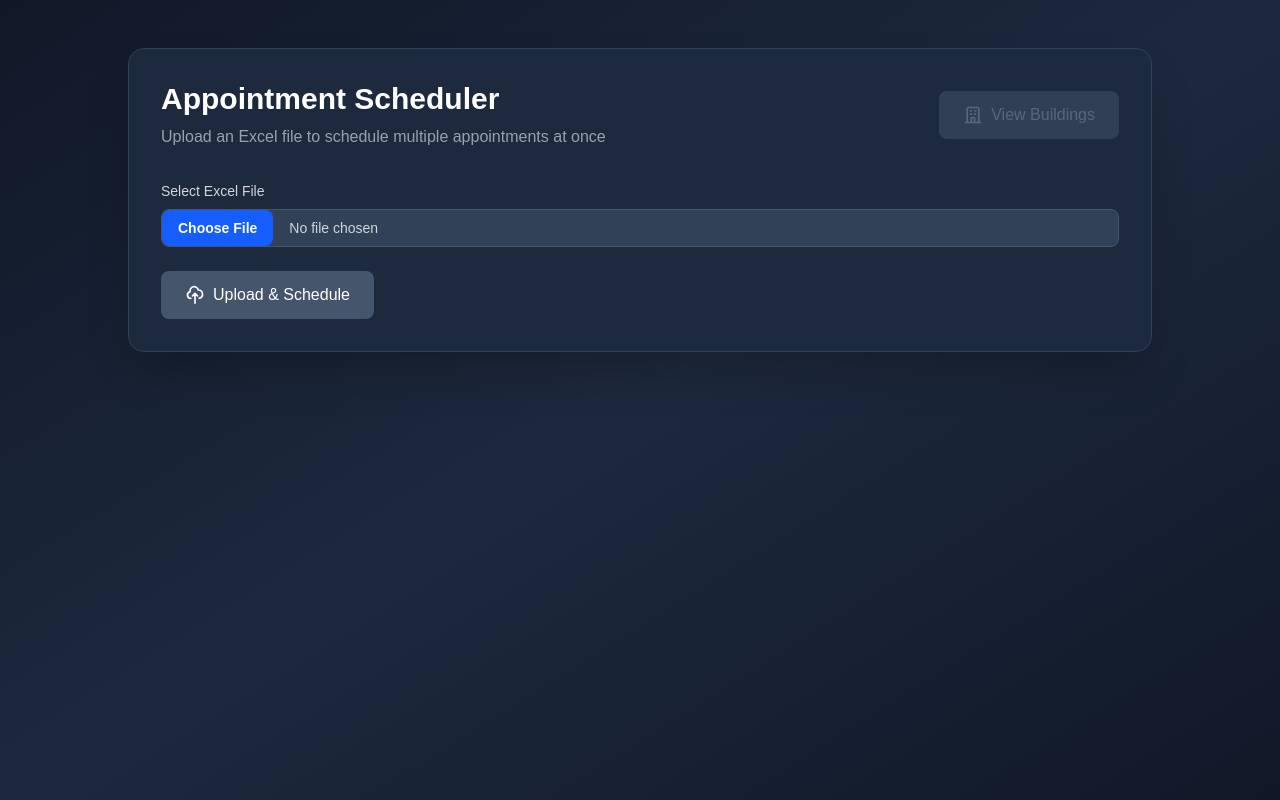
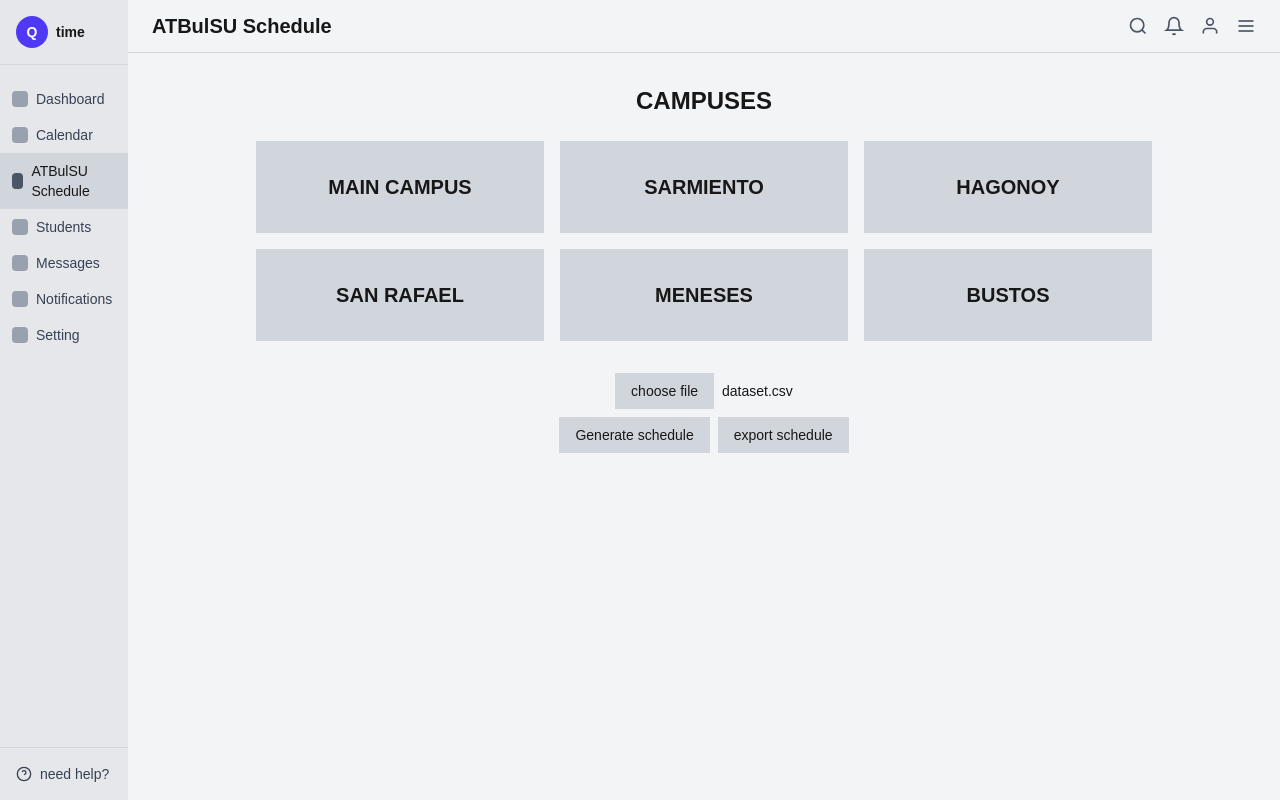
Before and after one commit to watashiii5/cla-thesis-group, a Next.js app: page / in a window 1280 px wide. Built offline with nearby package versions, Linux system fonts and the light colour scheme.

Commit message:
VibeCOde Commit CLaudeAI from nicko UI

```diff
--- a/src/app/page.tsx
+++ b/src/app/page.tsx
@@ -1,255 +1,330 @@
-'use client';
+import React, { useState } from 'react';
 
-import { useState, useRef } from 'react';
+type Campus = { id: string; name: string };
+type Building = { id: string; name: string };
+type Room = { id: string; capacity: string };
+type Applicant = { appNo: string; course: string; major: string; time: string };
 
-export default function Page() {
-  const [file, setFile] = useState<File | null>(null);
-  const [result, setResult] = useState<any[]>([]);
-  const [loading, setLoading] = useState(false);
-  const [message, setMessage] = useState<{ type: 'success' | 'error' | 'info'; text: string } | null>(null);
-  const fileInputRef = useRef<HTMLInputElement>(null);
+const ATBulSUSchedule = () => {
+  const [currentView, setCurrentView] = useState<'campuses' | 'buildings' | 'rooms' | 'applicants'>('campuses');
+  const [selectedCampus, setSelectedCampus] = useState<Campus | null>(null);
+  const [selectedBuilding, setSelectedBuilding] = useState<Building | null>(null);
+  const [selectedRoom, setSelectedRoom] = useState<Room | null>(null);
 
-  const handleFile = (e: React.ChangeEvent<HTMLInputElement>) => {
-    const selectedFile = e.target.files?.[0] || null;
+  const campuses: Campus[] = [
+    { id: 'main', name: 'MAIN CAMPUS' },
+    { id: 'sarmiento', name: 'SARMIENTO' },
+    { id: 'hagonoy', name: 'HAGONOY' },
+    { id: 'sanrafael', name: 'SAN RAFAEL' },
+    { id: 'meneses', name: 'MENESES' },
+    { id: 'bustos', name: 'BUSTOS' }
+  ];
 
-    if (selectedFile) {
-      // Validate file type
-      const validTypes = ['application/vnd.openxmlformats-officedocument.spreadsheetml.sheet', 'application/vnd.ms-excel'];
-      if (!validTypes.includes(selectedFile.type) && !selectedFile.name.match(/\.(xlsx|xls)$/i)) {
-        setMessage({ type: 'error', text: 'Please select a valid Excel file (.xlsx or .xls)' });
-        return;
-      }
-
-      // Validate file size (max 10MB)
-      if (selectedFile.size > 10 * 1024 * 1024) {
-        setMessage({ type: 'error', text: 'File size must be less than 10MB' });
-        return;
-      }
-    }
-
-    setFile(selectedFile);
-    setMessage(null);
-    setResult([]);
+  const buildings: Record<string, Building[]> = {
+    main: [
+      { id: 'fed', name: 'FED HALL' },
+      { id: 'alvarado', name: 'ALVARADO HALL' },
+      { id: 'roxas', name: 'roxas hall' },
+      { id: 'pimentel', name: 'pimentel' }
+    ]
   };
 
-  const upload = async () => {
-    if (!file) {
-      setMessage({ type: 'error', text: 'Please select an Excel file first' });
-      return;
-    }
+  const rooms: Record<string, Room[]> = {
+    fed: [
+      { id: '101', capacity: '30/30' },
+      { id: '102', capacity: '30/30' },
+      { id: '103', capacity: '30/30' },
+      { id: '104', capacity: '30/30' },
+      { id: '105', capacity: '30/30' },
+      { id: '201', capacity: '30/30' },
+      { id: '202', capacity: '30/30' },
+      { id: '203', capacity: '30/30' },
+      { id: '204', capacity: '30/30' },
+      { id: '205', capacity: '30/30' },
+      { id: '301', capacity: '30/30' },
+      { id: '302', capacity: '30/30' },
+      { id: '303', capacity: '30/30' },
+      { id: '304', capacity: '30/30' },
+      { id: '305', capacity: '30/30' }
+    ]
+  };
 
-    setLoading(true);
-    setMessage(null);
+  const applicants: Applicant[] = [
+    { appNo: '2024-0001', course: 'BS MATH', major: 'Comscie', time: '8:00 -12:00' },
+    { appNo: '2024-0001', course: 'BS MATH', major: 'Comscie', time: '8:00 -12:00' },
+    { appNo: '2024-0001', course: 'BS MATH', major: 'Comscie', time: '8:00 -12:00' },
+    { appNo: '2024-0001', course: 'BS MATH', major: 'Comscie', time: '8:00 -12:00' },
+    { appNo: '2024-0001', course: 'BS MATH', major: 'Comscie', time: '8:00 -12:00' },
+    { appNo: '2024-0001', course: 'BS MATH', major: 'Comscie', time: '8:00 -12:00' },
+    { appNo: '2024-0001', course: 'BS MATH', major: '', time: '' },
+    { appNo: '2024-0001', course: 'BS MATH', major: '', time: '' },
+    { appNo: '2024-0001', course: 'BS MATH', major: '', time: '' },
+    { appNo: '2024-0001', course: 'BS MATH', major: '', time: '' },
+    { appNo: '2024-0001', course: 'BS MATH', major: '', time: '' },
+    { appNo: '2024-0001', course: 'BS MATH', major: '', time: '' },
+    { appNo: '2024-0001', course: 'BS MATH', major: '', time: '' },
+    { appNo: '2024-0001', course: 'BS MATH', major: '', time: '' },
+    { appNo: '2024-0001', course: 'BS MATH', major: '', time: '' },
+  ];
 
-    const fd = new FormData();
-    fd.append('file', file);
+  const handleCampusSelect = (campus: Campus) => {
+    setSelectedCampus(campus);
+    setCurrentView('buildings');
+  };
 
-    try {
-      const res = await fetch('http://127.0.0.1:8080/upload-excel/', {
-        method: 'POST',
-        body: fd,
-      });
+  const handleBuildingSelect = (building: Building) => {
+    setSelectedBuilding(building);
+    setCurrentView('rooms');
+  };
 
-      if (!res.ok) {
-        const text = await res.text();
-        throw new Error(`Server returned ${res.status}: ${text}`);
-      }
+  const handleRoomSelect = (room: Room) => {
+    setSelectedRoom(room);
+    setCurrentView('applicants');
+  };
 
-      const json = await res.json();
-
-      if (json.status !== 'success') {
-        setMessage({ type: 'error', text: json.message || 'An error occurred while processing the file' });
-      } else {
-        const scheduleData = json.data || [];
-        setResult(scheduleData);
-        setMessage({
-          type: 'success',
-          text: `Successfully scheduled ${json.count} appointment${json.count !== 1 ? 's' : ''}`
-        });
-
-        // Store data in sessionStorage for the building view
-        if (scheduleData.length > 0) {
-          sessionStorage.setItem('scheduleData', JSON.stringify(scheduleData));
-        }
-      }
-    } catch (err: any) {
-      console.error('Upload failed:', err);
-      setMessage({
-        type: 'error',
-        text: err.message || 'Failed to upload file. Please check your connection and try again.'
-      });
-    } finally {
-      setLoading(false);
+  const handleBack = () => {
+    if (currentView === 'applicants') {
+      setCurrentView('rooms');
+      setSelectedRoom(null);
+    } else if (currentView === 'rooms') {
+      setCurrentView('buildings');
+      setSelectedBuilding(null);
+    } else if (currentView === 'buildings') {
+      setCurrentView('campuses');
+      setSelectedCampus(null);
     }
   };
 
-  const resetForm = () => {
-    setFile(null);
-    setResult([]);
-    setMessage(null);
-    if (fileInputRef.current) {
-      fileInputRef.current.value = '';
-    }
-  };
+  const SearchIcon = () => (
+    <svg width="20" height="20" viewBox="0 0 24 24" fill="none" stroke="currentColor" strokeWidth="2">
+      <circle cx="11" cy="11" r="8"></circle>
+      <path d="m21 21-4.35-4.35"></path>
+    </svg>
+  );
 
-  return (
-    <div className="min-h-screen bg-gradient-to-br from-gray-900 via-slate-800 to-gray-900 py-12 px-4">
-      <div className="max-w-5xl mx-auto">
-        <div className="bg-slate-800 rounded-2xl shadow-2xl border border-slate-700 p-8">
-          {/* Header */}
-          <div className="mb-8 flex items-center justify-between">
-            <div>
-              <h1 className="text-3xl font-bold text-white mb-2">Appointment Scheduler</h1>
-              <p className="text-gray-400">Upload an Excel file to schedule multiple appointments at once</p>
+  const BellIcon = () => (
+    <svg width="20" height="20" viewBox="0 0 24 24" fill="none" stroke="currentColor" strokeWidth="2">
+      <path d="M18 8A6 6 0 0 0 6 8c0 7-3 9-3 9h18s-3-2-3-9"></path>
+      <path d="M13.73 21a2 2 0 0 1-3.46 0"></path>
+    </svg>
+  );
+
+  const UserIcon = () => (
+    <svg width="20" height="20" viewBox="0 0 24 24" fill="none" stroke="currentColor" strokeWidth="2">
+      <path d="M20 21v-2a4 4 0 0 0-4-4H8a4 4 0 0 0-4 4v2"></path>
+      <circle cx="12" cy="7" r="4"></circle>
+    </svg>
+  );
+
+  const MenuIcon = () => (
+    <svg width="20" height="20" viewBox="0 0 24 24" fill="none" stroke="currentColor" strokeWidth="2">
+      <line x1="3" y1="12" x2="21" y2="12"></line>
+      <line x1="3" y1="6" x2="21" y2="6"></line>
+      <line x1="3" y1="18" x2="21" y2="18"></line>
+    </svg>
+  );
+
+  const HelpIcon = () => (
+    <svg width="16" height="16" viewBox="0 0 24 24" fill="none" stroke="currentColor" strokeWidth="2">
+      <circle cx="12" cy="12" r="10"></circle>
+      <path d="M9.09 9a3 3 0 0 1 5.83 1c0 2-3 3-3 3"></path>
+      <line x1="12" y1="17" x2="12.01" y2="17"></line>
+    </svg>
+  );
+
+  const Sidebar = () => (
+    <div className="w-32 bg-gray-200 h-screen flex flex-col">
+      <div className="p-4 border-b border-gray-300">
+        <div className="flex items-center gap-2">
+          <div className="w-8 h-8 bg-indigo-600 rounded-full flex items-center justify-center">
+            <span className="text-white font-bold text-sm">Q</span>
           </div>
-            {result.length > 0 ? (
-              <a
-                href="/building-view"
-                className="px-6 py-3 bg-green-600 text-white font-medium rounded-lg hover:bg-green-700 transition-colors flex items-center gap-2"
+          <span className="font-semibold text-sm">time</span>
+        </div>
+      </div>
+
+      <nav className="flex-1 py-4">
+        <div className="px-3 py-2 text-sm flex items-center gap-2 text-gray-700 hover:bg-gray-300 cursor-pointer">
+          <div className="w-4 h-4 bg-gray-400 rounded"></div>
+          <span>Dashboard</span>
+        </div>
+        <div className="px-3 py-2 text-sm flex items-center gap-2 text-gray-700 hover:bg-gray-300 cursor-pointer">
+          <div className="w-4 h-4 bg-gray-400 rounded"></div>
+          <span>Calendar</span>
+        </div>
+        <div className="px-3 py-2 text-sm flex items-center gap-2 bg-gray-300 cursor-pointer">
+          <div className="w-4 h-4 bg-gray-600 rounded"></div>
+          <span>ATBulSU Schedule</span>
+        </div>
+        <div className="px-3 py-2 text-sm flex items-center gap-2 text-gray-700 hover:bg-gray-300 cursor-pointer">
+          <div className="w-4 h-4 bg-gray-400 rounded"></div>
+          <span>Students</span>
+        </div>
+        <div className="px-3 py-2 text-sm flex items-center gap-2 text-gray-700 hover:bg-gray-300 cursor-pointer">
+          <div className="w-4 h-4 bg-gray-400 rounded"></div>
+          <span>Messages</span>
+        </div>
+        <div className="px-3 py-2 text-sm flex items-center gap-2 text-gray-700 hover:bg-gray-300 cursor-pointer">
+          <div className="w-4 h-4 bg-gray-400 rounded"></div>
+          <span>Notifications</span>
+        </div>
+        <div className="px-3 py-2 text-sm flex items-center gap-2 text-gray-700 hover:bg-gray-300 cursor-pointer">
+          <div className="w-4 h-4 bg-gray-400 rounded"></div>
+          <span>Setting</span>
+        </div>
+      </nav>
+
+      <div className="p-4 border-t border-gray-300">
+        <button className="flex items-center gap-2 text-sm text-gray-700 hover:text-gray-900">
+          <HelpIcon />
+          <span>need help?</span>
+        </button>
+      </div>
+    </div>
+  );
+
+  const Header = () => (
+    <div className="bg-gray-100 border-b border-gray-300 px-6 py-3 flex items-center justify-between">
+      <h1 className="text-xl font-semibold">ATBulSU Schedule</h1>
+      <div className="flex items-center gap-4">
+        <div className="text-gray-600 cursor-pointer"><SearchIcon /></div>
+        <div className="text-gray-600 cursor-pointer"><BellIcon /></div>
+        <div className="text-gray-600 cursor-pointer"><UserIcon /></div>
+        <div className="text-gray-600 cursor-pointer"><MenuIcon /></div>
+      </div>
+    </div>
+  );
+
+  const CampusesView = () => (
+    <div className="p-8">
+      <h2 className="text-2xl font-bold mb-6 text-center">CAMPUSES</h2>
+      <div className="grid grid-cols-3 gap-4 max-w-4xl mx-auto">
+        {campuses.map((campus) => (
+          <button
+            key={campus.id}
+            onClick={() => handleCampusSelect(campus)}
+            className="bg-gray-300 hover:bg-gray-400 p-8 text-xl font-bold transition-colors"
           >
-                <svg className="w-5 h-5" fill="none" stroke="currentColor" viewBox="0 0 24 24">
-                  <path strokeLinecap="round" strokeLinejoin="round" strokeWidth={2} d="M19 21V5a2 2 0 00-2-2H7a2 2 0 00-2 2v16m14 0h2m-2 0h-5m-9 0H3m2 0h5M9 7h1m-1 4h1m4-4h1m-1 4h1m-5 10v-5a1 1 0 011-1h2a1 1 0 011 1v5m-4 0h4" />
-                </svg>
-                View Buildings
-              </a>
-            ) : (
-              <div className="relative group">
-                <button
-                  disabled
-                  className="px-6 py-3 bg-slate-600 text-gray-400 font-medium rounded-lg cursor-not-allowed flex items-center gap-2 opacity-50"
-                >
-                  <svg className="w-5 h-5" fill="none" stroke="currentColor" viewBox="0 0 24 24">
-                    <path strokeLinecap="round" strokeLinejoin="round" strokeWidth={2} d="M19 21V5a2 2 0 00-2-2H7a2 2 0 00-2 2v16m14 0h2m-2 0h-5m-9 0H3m2 0h5M9 7h1m-1 4h1m4-4h1m-1 4h1m-5 10v-5a1 1 0 011-1h2a1 1 0 011 1v5m-4 0h4" />
-                  </svg>
-                  View Buildings
+            {campus.name}
           </button>
-                <div className="absolute bottom-full right-0 mb-2 hidden group-hover:block">
-                  <div className="bg-slate-900 text-white text-xs rounded py-2 px-3 whitespace-nowrap">
-                    Please upload and schedule data first
-                    <div className="absolute top-full right-6 w-0 h-0 border-l-4 border-r-4 border-t-4 border-transparent border-t-slate-900"></div>
+        ))}
+      </div>
+      <div className="mt-8 text-center space-y-2">
+        <div className="space-x-2">
+          <button className="px-4 py-2 bg-gray-300 hover:bg-gray-400 text-sm">choose file</button>
+          <span className="text-sm">dataset.csv</span>
+        </div>
+        <div className="space-x-2">
+          <button className="px-4 py-2 bg-gray-300 hover:bg-gray-400 text-sm">Generate schedule</button>
+          <button className="px-4 py-2 bg-gray-300 hover:bg-gray-400 text-sm">export schedule</button>
         </div>
       </div>
     </div>
-            )}
+  );
+
+  const BuildingsView = () => (
+    <div className="p-8">
+      <h2 className="text-2xl font-bold mb-2 text-center">BUILDINGS</h2>
+      <p className="text-center text-gray-600 mb-6">{selectedCampus?.name}</p>
+      <div className="grid grid-cols-4 gap-4 max-w-4xl mx-auto">
+        {selectedCampus && buildings[selectedCampus.id]?.map((building) => (
+          <button
+            key={building.id}
+            onClick={() => handleBuildingSelect(building)}
+            className="bg-gray-300 hover:bg-gray-400 p-8 text-lg font-semibold transition-colors"
+          >
+            {building.name}
+          </button>
+        ))}
       </div>
-
-          {/* Upload Section */}
-          <div className="mb-6">
-            <label className="block text-sm font-medium text-gray-300 mb-2">
-              Select Excel File
-            </label>
-            <div className="flex items-center gap-3">
-              <input
-                ref={fileInputRef}
-                type="file"
-                accept=".xlsx,.xls"
-                onChange={handleFile}
-                className="block w-full text-sm text-gray-300 border border-slate-600 rounded-lg cursor-pointer bg-slate-700 focus:outline-none focus:ring-2 focus:ring-blue-500 focus:border-transparent file:mr-4 file:py-2 file:px-4 file:rounded-lg file:border-0 file:text-sm file:font-semibold file:bg-blue-600 file:text-white hover:file:bg-blue-700"
-              />
-              {file && (
-                <button
-                  onClick={resetForm}
-                  className="px-4 py-2 text-sm font-medium text-gray-300 bg-slate-700 rounded-lg hover:bg-slate-600 border border-slate-600 transition-colors"
-                >
-                  Clear
+      <div className="mt-8 text-center">
+        <button onClick={handleBack} className="px-6 py-2 bg-gray-300 hover:bg-gray-400 font-semibold">
+          BACK
         </button>
-              )}
-            </div>
-            {file && (
-              <p className="mt-2 text-sm text-gray-400">
-                Selected: <span className="font-medium text-gray-300">{file.name}</span> ({(file.size / 1024).toFixed(2)} KB)
-              </p>
-            )}
-          </div>
-
-          {/* Action Button */}
-          <button
-            onClick={upload}
-            disabled={loading || !file}
-            className="w-full sm:w-auto px-6 py-3 bg-blue-600 text-white font-medium rounded-lg hover:bg-blue-700 focus:outline-none focus:ring-2 focus:ring-offset-2 focus:ring-blue-500 focus:ring-offset-slate-800 disabled:bg-slate-600 disabled:cursor-not-allowed transition-colors flex items-center justify-center gap-2"
-          >
-            {loading ? (
-              <>
-                <svg className="animate-spin h-5 w-5 text-white" xmlns="http://www.w3.org/2000/svg" fill="none" viewBox="0 0 24 24">
-                  <circle className="opacity-25" cx="12" cy="12" r="10" stroke="currentColor" strokeWidth="4"></circle>
-                  <path className="opacity-75" fill="currentColor" d="M4 12a8 8 0 018-8V0C5.373 0 0 5.373 0 12h4zm2 5.291A7.962 7.962 0 014 12H0c0 3.042 1.135 5.824 3 7.938l3-2.647z"></path>
-                </svg>
-                Scheduling...
-              </>
-            ) : (
-              <>
-                <svg className="w-5 h-5" fill="none" stroke="currentColor" viewBox="0 0 24 24">
-                  <path strokeLinecap="round" strokeLinejoin="round" strokeWidth={2} d="M7 16a4 4 0 01-.88-7.903A5 5 0 1115.9 6L16 6a5 5 0 011 9.9M15 13l-3-3m0 0l-3 3m3-3v12" />
-                </svg>
-                Upload & Schedule
-              </>
-            )}
-          </button>
-
-          {/* Message Display */}
-          {message && (
-            <div className={`mt-6 p-4 rounded-lg ${
-              message.type === 'success' ? 'bg-green-900/30 border border-green-700' :
-              message.type === 'error' ? 'bg-red-900/30 border border-red-700' :
-              'bg-blue-900/30 border border-blue-700'
-            }`}>
-              <div className="flex items-start gap-3">
-                {message.type === 'success' && (
-                  <svg className="w-5 h-5 text-green-400 mt-0.5 flex-shrink-0" fill="currentColor" viewBox="0 0 20 20">
-                    <path fillRule="evenodd" d="M10 18a8 8 0 100-16 8 8 0 000 16zm3.707-9.293a1 1 0 00-1.414-1.414L9 10.586 7.707 9.293a1 1 0 00-1.414 1.414l2 2a1 1 0 001.414 0l4-4z" clipRule="evenodd" />
-                  </svg>
-                )}
-                {message.type === 'error' && (
-                  <svg className="w-5 h-5 text-red-400 mt-0.5 flex-shrink-0" fill="currentColor" viewBox="0 0 20 20">
-                    <path fillRule="evenodd" d="M10 18a8 8 0 100-16 8 8 0 000 16zM8.707 7.293a1 1 0 00-1.414 1.414L8.586 10l-1.293 1.293a1 1 0 101.414 1.414L10 11.414l1.293 1.293a1 1 0 001.414-1.414L11.414 10l1.293-1.293a1 1 0 00-1.414-1.414L10 8.586 8.707 7.293z" clipRule="evenodd" />
-                  </svg>
-                )}
-                <p className={`text-sm ${
-                  message.type === 'success' ? 'text-green-300' :
-                  message.type === 'error' ? 'text-red-300' :
-                  'text-blue-300'
-                }`}>
-                  {message.text}
-                </p>
       </div>
     </div>
-          )}
+  );
 
-          {/* Results Table */}
-          {result.length > 0 && (
-            <div className="mt-8">
-              <h2 className="text-xl font-semibold text-white mb-4">Scheduled Appointments</h2>
-              <div className="overflow-x-auto rounded-lg border border-slate-600">
-                <table className="min-w-full divide-y divide-slate-600">
-                  <thead className="bg-slate-700">
+  const RoomsView = () => (
+    <div className="p-8">
+      <h2 className="text-2xl font-bold mb-2 text-center">ROOMS</h2>
+      <p className="text-center text-gray-600 mb-1">{selectedCampus?.name}</p>
+      <p className="text-center text-gray-600 mb-6">{selectedBuilding?.name}</p>
+      <div className="grid grid-cols-5 gap-4 max-w-4xl mx-auto">
+        {selectedBuilding && rooms[selectedBuilding.id]?.map((room) => (
+          <button
+            key={room.id}
+            onClick={() => handleRoomSelect(room)}
+            className="bg-gray-300 hover:bg-gray-400 p-6 transition-colors"
+          >
+            <div className="text-2xl font-bold mb-1">{room.id}</div>
+            <div className="text-sm text-gray-600">{room.capacity}</div>
+          </button>
+        ))}
+      </div>
+      <div className="mt-8 text-center">
+        <button onClick={handleBack} className="px-6 py-2 bg-gray-300 hover:bg-gray-400 font-semibold">
+          BACK
+        </button>
+      </div>
+    </div>
+  );
+
+  const ApplicantsView = () => (
+    <div className="p-8">
+      <div className="text-xs text-gray-500 mb-2">ADMIN HOME UI</div>
+      <h2 className="text-2xl font-bold mb-2 text-center">APPLICANTS LIST</h2>
+      <p className="text-center text-gray-600 mb-1">{selectedCampus?.name}</p>
+      <p className="text-center text-gray-600 mb-6">{selectedBuilding?.name}-{selectedRoom?.id}</p>
+
+      <div className="max-w-5xl mx-auto bg-white border border-gray-300">
+        <table className="w-full">
+          <thead className="bg-gray-200">
             <tr>
-                      {Object.keys(result[0]).map((k) => (
-                        <th
-                          key={k}
-                          className="px-6 py-3 text-left text-xs font-medium text-gray-300 uppercase tracking-wider"
-                        >
-                          {k}
-                        </th>
-                      ))}
+              <th className="px-4 py-2 text-left text-sm font-semibold">application no.</th>
+              <th className="px-4 py-2 text-left text-sm font-semibold">course</th>
+              <th className="px-4 py-2 text-left text-sm font-semibold">major</th>
+              <th className="px-4 py-2 text-left text-sm font-semibold">time</th>
             </tr>
           </thead>
-                  <tbody className="bg-slate-800 divide-y divide-slate-700">
-                    {result.map((row, i) => (
-                      <tr key={i} className="hover:bg-slate-700 transition-colors">
-                        {Object.values(row).map((v, j) => (
-                          <td key={j} className="px-6 py-4 whitespace-nowrap text-sm text-gray-300">
-                            {String(v)}
-                          </td>
-                        ))}
+          <tbody>
+            {applicants.map((applicant, index) => (
+              <tr key={index} className="border-t border-gray-300">
+                <td className="px-4 py-2 text-sm">{applicant.appNo}</td>
+                <td className="px-4 py-2 text-sm">{applicant.course}</td>
+                <td className="px-4 py-2 text-sm">{applicant.major}</td>
+                <td className="px-4 py-2 text-sm">{applicant.time}</td>
               </tr>
             ))}
           </tbody>
         </table>
       </div>
+
+      <div className="mt-6 text-center space-x-4">
+        <button onClick={handleBack} className="px-6 py-2 bg-gray-300 hover:bg-gray-400 font-semibold">
+          BACK
+        </button>
+        <button className="px-6 py-2 bg-gray-300 hover:bg-gray-400 font-semibold">
+          export
+        </button>
       </div>
-          )}
+    </div>
+  );
+
+  return (
+    <div className="flex h-screen bg-gray-100 overflow-hidden">
+      <Sidebar />
+      <div className="flex-1 flex flex-col overflow-hidden">
+        <Header />
+        <div className="flex-1 overflow-y-auto">
+          {currentView === 'campuses' && <CampusesView />}
+          {currentView === 'buildings' && <BuildingsView />}
+          {currentView === 'rooms' && <RoomsView />}
+          {currentView === 'applicants' && <ApplicantsView />}
         </div>
       </div>
     </div>
   );
-}
+};
+
+export default ATBulSUSchedule;
```
Lines whose indentation alone changed are shown as unchanged.
